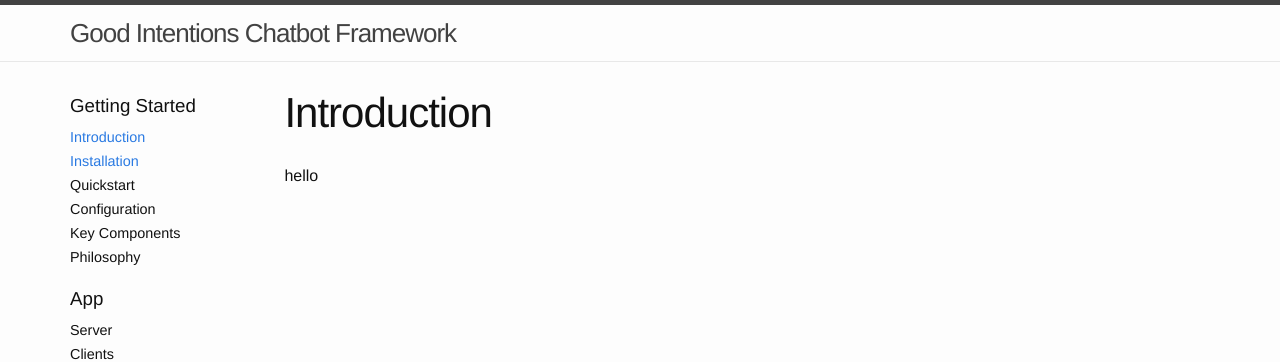
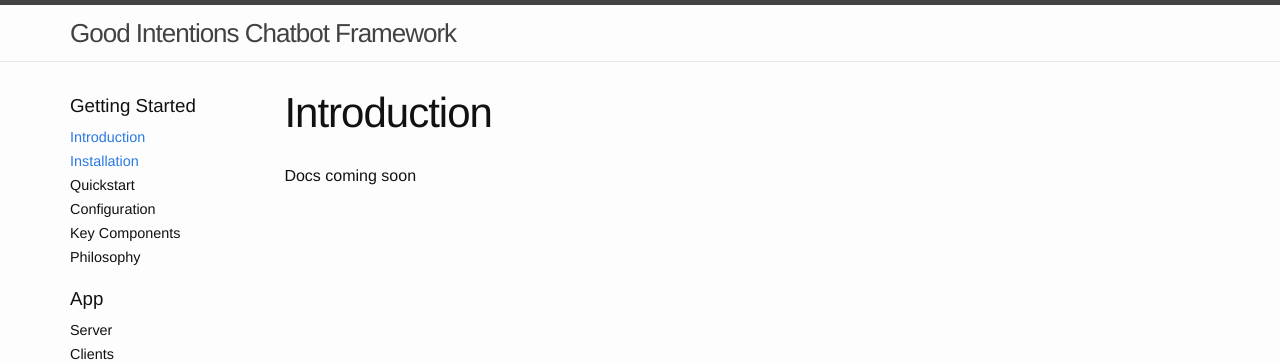
Before and after one commit to GoodIntentionsAssistant/gi, a Jekyll site: the page built from docs/index.md, in a window 1280 px wide. Shown: the top 362 px of the page. Built offline with Jekyll 4.4.1, drawn with Linux system fonts in a browser that asks for light colours.

Commit message:
Jekyll paths for config

```diff
--- a/docs/_config.yml
+++ b/docs/_config.yml
@@ -11,8 +11,8 @@ email: darren.m@firecreekweb.com
 description: > # this means to ignore newlines until "baseurl:"
   Node.js Chatbot framework designed for developers to quickly build chatbots
   with structure, conventions and useful utilities.
-baseurl: "" # the subpath of your site, e.g. /blog
-url: "http://yourdomain.com" # the base hostname & protocol for your site
+baseurl: "/GoodIntentionsChatBot" # the subpath of your site, e.g. /blog
+url: "https://darrenmoore.github.io" # the base hostname & protocol for your site
 github_username:  darrenmoore
 
 # Build settings
--- a/docs/index.md
+++ b/docs/index.md
@@ -3,4 +3,4 @@ layout: page
 title: Introduction
 ---
 
-hello
+Docs coming soon
```
